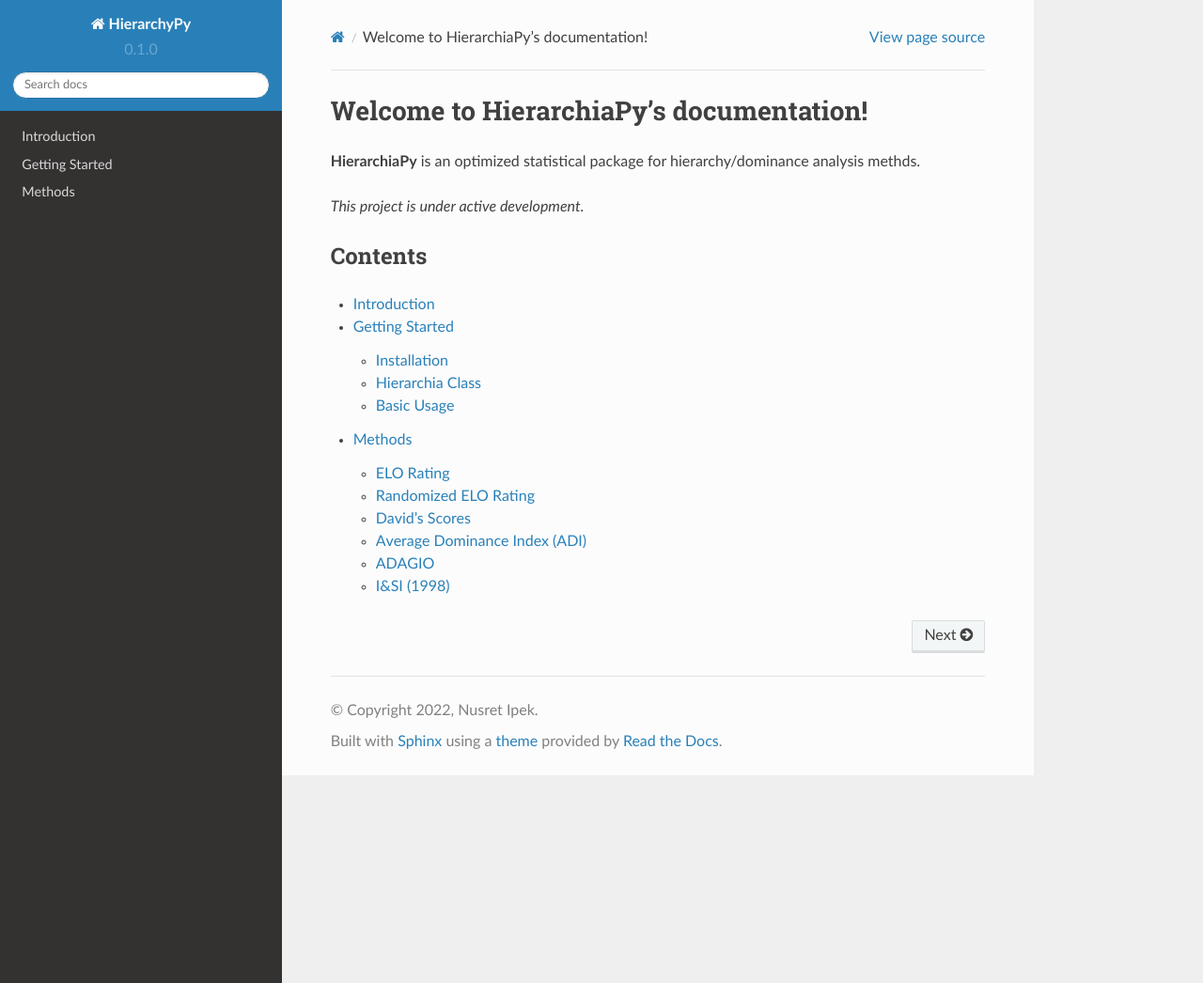
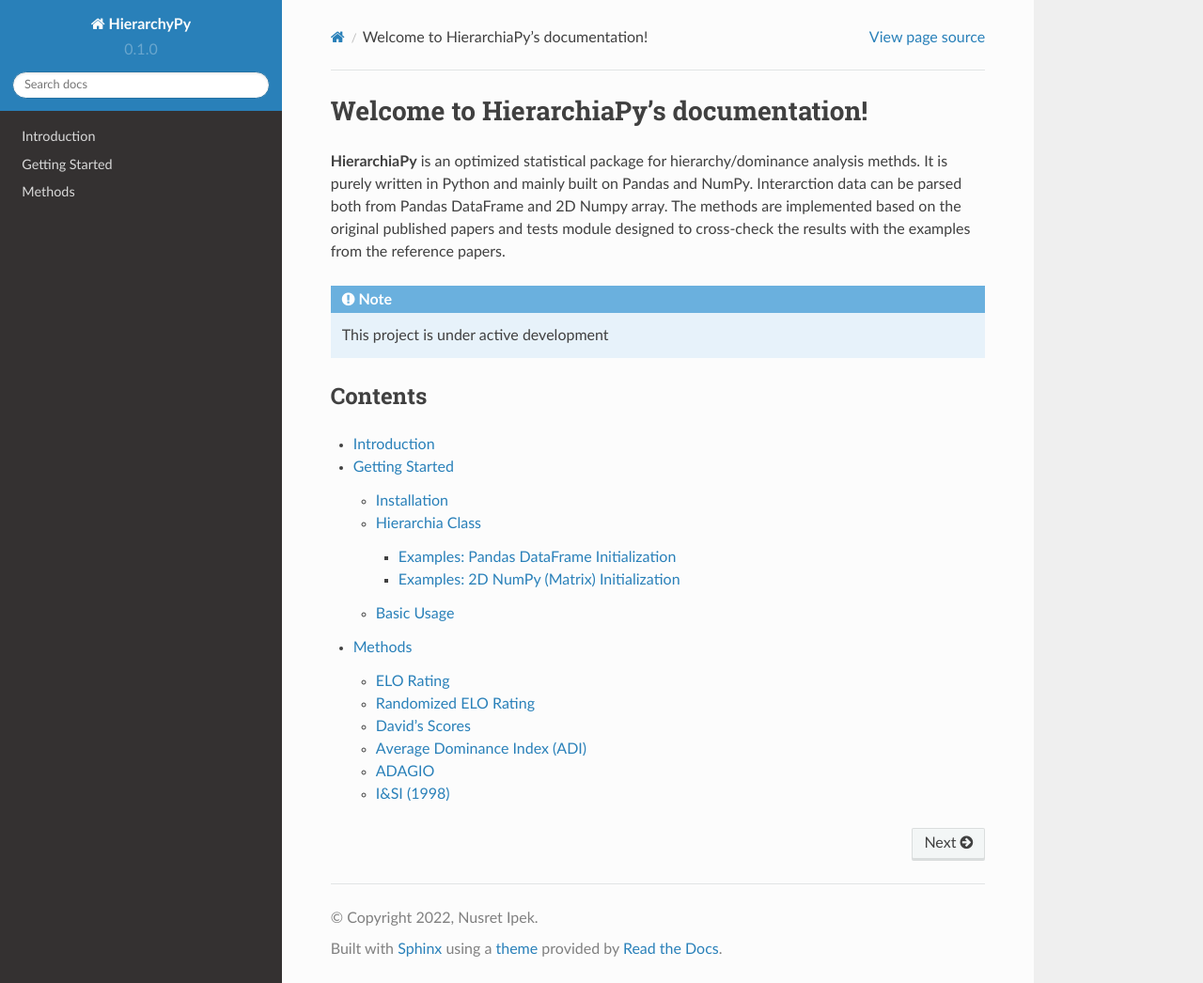
Before and after one commit to nusretipek/HierarchiaPy, a Sphinx documentation site: the page built from docs/source/index.rst, in a window 1280 px wide and 1046 px high. Shown: the whole window at 94% size. Built offline with Sphinx 7.4.7 and the Read the Docs theme 2.0.0, drawn with Linux system fonts in a browser that asks for light colours.

Commit message:
Update index.rst

```diff
--- a/docs/source/index.rst
+++ b/docs/source/index.rst
@@ -1,15 +1,17 @@
 Welcome to HierarchiaPy's documentation!
 ===================================
 
-**HierarchiaPy** is an optimized statistical package for hierarchy/dominance analysis methds.
+**HierarchiaPy** is an optimized statistical package for hierarchy/dominance analysis methds. It is purely written in Python and mainly built on Pandas and NumPy. Interarction data can be parsed both from Pandas DataFrame and 2D Numpy array. The methods are implemented based on the original published papers and tests module designed to cross-check the results with the examples from the reference papers.
 
-*This project is under active development.*
+.. note::
+   This project is under active development
+
 
 Contents
 --------
 
 .. toctree::
-   :maxdepth: 2
+   :maxdepth: 3
 
    intro
    getting-started
```
